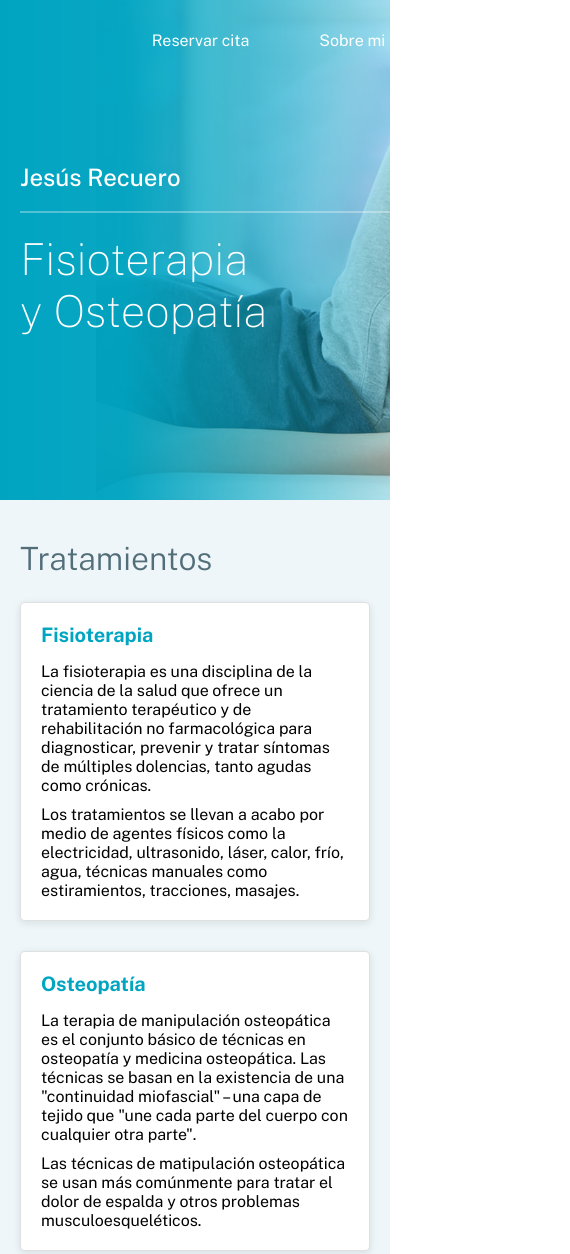
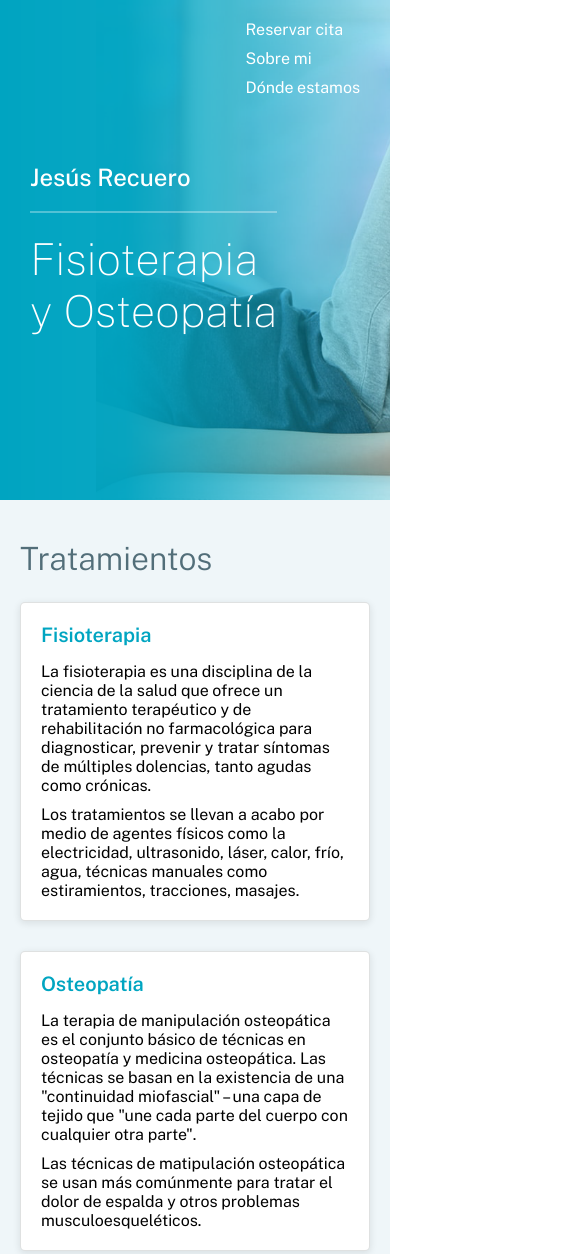
Before and after one commit to recuera/jesus-recuero, a plain HTML site: page index.html in a window 390 px wide. Shown: the top 1254 px of the page, 570 px wide, since content can reach past the window. Drawn offline with nearby package versions, Linux system fonts and the light colour scheme; a script that the page names is missing.

Commit message:
minor responsive style touches

```diff
--- a/index.html
+++ b/index.html
@@ -24,7 +24,7 @@
       <div class="menu">
         <a href="#bookings">Reservar cita</a>
         <a href="#about">Sobre mi</a>
-        <a href="#map">Donde estamos</a>
+        <a href="#map">Dónde estamos</a>
       </div>
 
     </div>
--- a/style.css
+++ b/style.css
@@ -25,6 +25,7 @@ h6 {
   font-size: 20px;
   margin-bottom: 15px;
   color: #00a5c1;
+  font-weight: 600;
 }
 
 a {
@@ -33,6 +34,10 @@ a {
 
 a:hover {
   opacity: .6;
+}
+
+section {
+  width: 100%;
 }
 
 .section-content {
@@ -106,7 +111,8 @@ a:hover {
 }
 
 .cover .line {
-  width: 400px;
+  max-width: 400px;
+  width: 100%;
   height: 2px;
   background: #ffffff50;
   margin: 20px 0;
@@ -196,6 +202,7 @@ a:hover {
   transform: scale(0.8);
   top: -75px;
   right: -118px;
+  overflow: hidden !important;
 }
 
 /* ABOUT */
@@ -224,10 +231,6 @@ a:hover {
 .about .curriculum {
   width: 50%;
   padding-left: 50px;
-}
-
-.curriculum h6 {
-  font-weight: 500;
 }
 
 .curriculum .about-info {
@@ -335,11 +338,35 @@ footer i {
     padding: 40px 20px;
   }
 
+  .treatments .section-content,
+  .bookings .section-content,
+  .about .section-content {
+    max-width: 500px;
+    margin: 0 auto;;
+  }
+
   .treatments .treatments-boxes,
   .bookings .section-content,
   .about .section-content,
   footer .section-content {
     flex-direction: column;
+  }
+
+  .navbar .section-content {
+    height: auto;
+    padding: 20px 30px;
+  }
+
+  .navbar .menu {
+    flex-direction: column;
+  }
+
+  .menu a {
+    margin-bottom: 10px;
+  }
+
+  .cover .section-content {
+    padding: 40px 30px;
   }
 
   .treatments .treatments-boxes .box {
@@ -352,6 +379,11 @@ footer i {
 
   .treatments .treatments-boxes .box:last-child {
     margin: 0;
+  }
+
+  .bookings .booking-calendar {
+    height: 500px;
+    overflow: hidden;
   }
 
   .about .picture-container {
```
